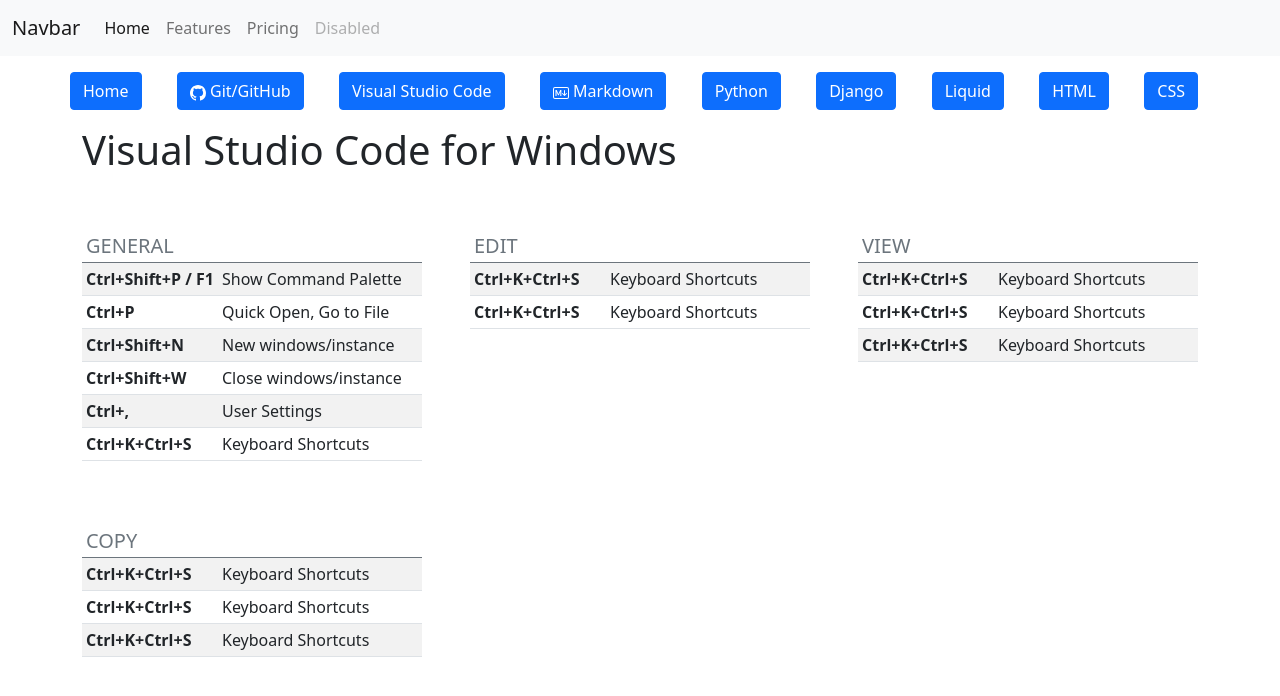
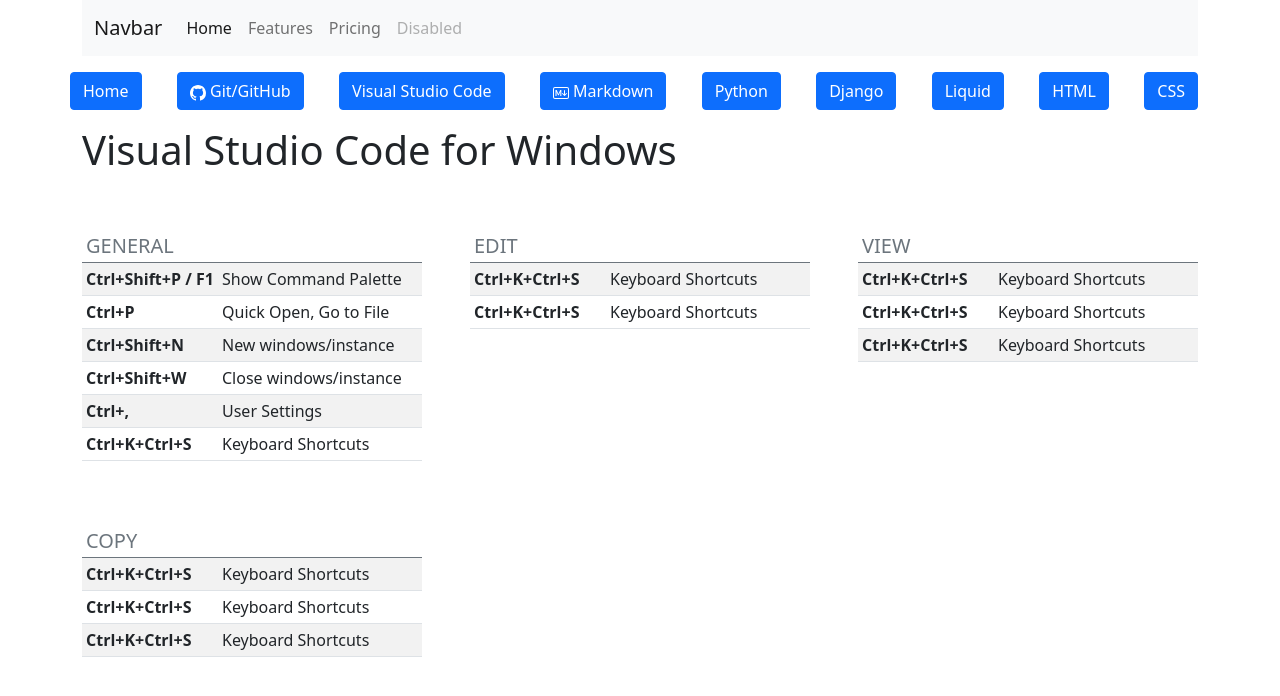
Before and after one commit to ConradoAlmeida/cheatsheets, a Jekyll site: the page built from vscode-cheat.html, in a window 1280 px wide. Shown: the top 696 px of the page. Built offline with Jekyll 4.4.1, drawn with Linux system fonts in a browser that asks for light colours.

Commit message:
Update default.html

```diff
--- a/_layouts/default.html
+++ b/_layouts/default.html
@@ -22,7 +22,9 @@
     <link href="blog.css" rel="stylesheet">
   </head>
   <body>
-    <nav class="navbar navbar-expand-lg navbar-light bg-light">
+
+<div class="container">
+     <nav class="navbar navbar-expand-lg navbar-light bg-light">
   <div class="container-fluid">
     <a class="navbar-brand" href="#">Navbar</a>
     <button class="navbar-toggler" type="button" data-bs-toggle="collapse" data-bs-target="#navbarNav" aria-controls="navbarNav" aria-expanded="false" aria-label="Toggle navigation">
@@ -46,8 +48,8 @@
     </div>
   </div>
 </nav>
-<div class="container">
   <header class="blog-header py-3">
+
     <div class="row flex-nowrap justify-content-between align-items-center">
       <nav class="nav d-flex justify-content-between">
     <a class="btn btn-primary" href="index.html">Home</a>
```
